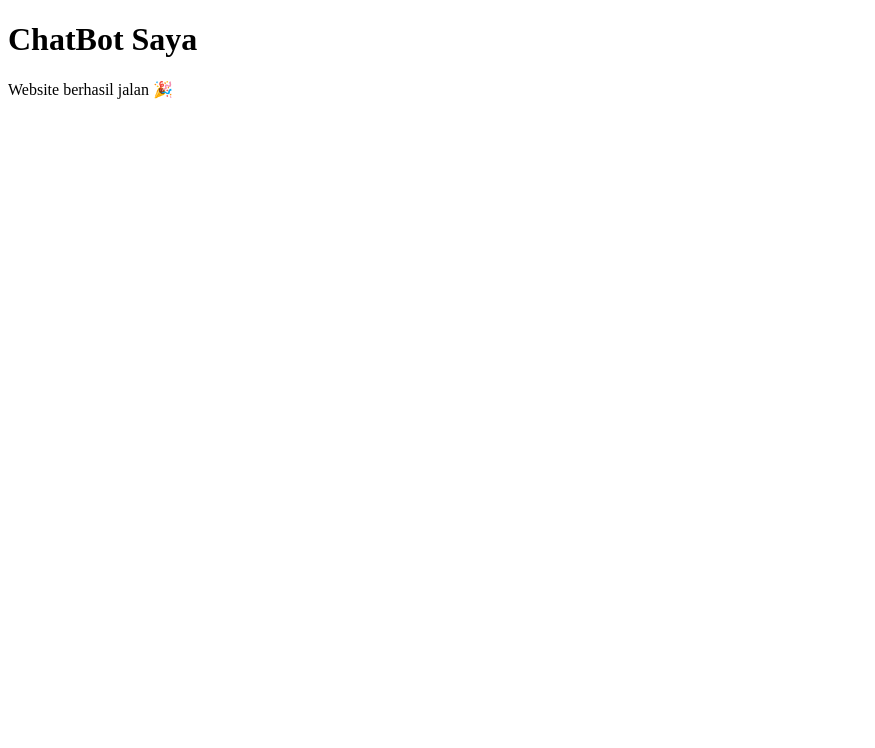
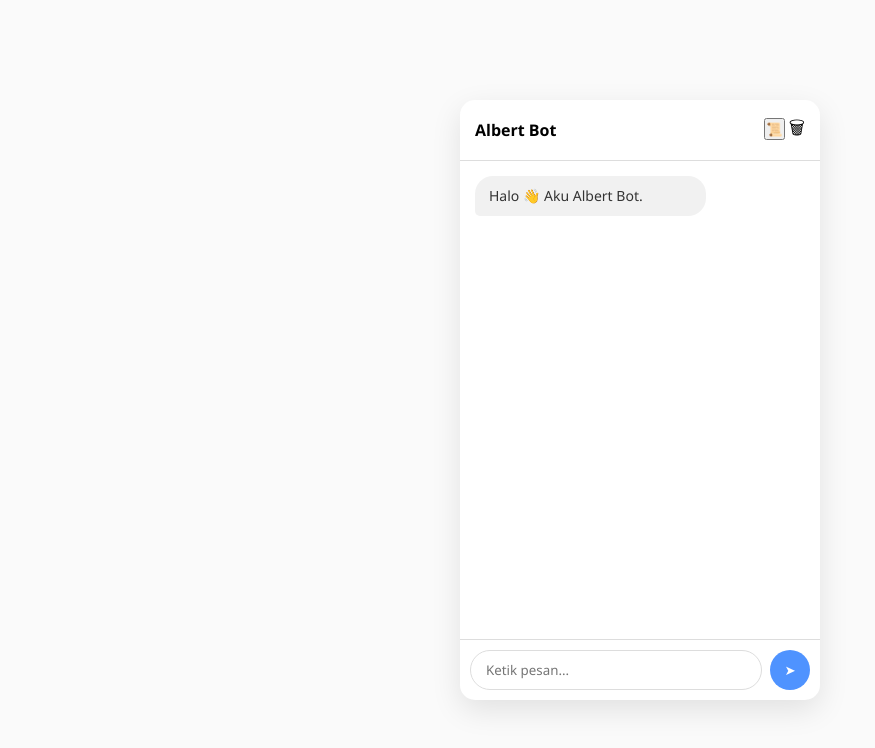
Before and after one commit to Mhafis99/website-ChatBot-CF, a plain HTML site: page index.html in a window 1280 px wide. Shown: the whole page, without its empty margins (0-875 px from the left). Drawn offline with Linux system fonts and the light colour scheme.

Commit message:
Revise index.html for Albert Bot interface

```diff
--- a/index.html
+++ b/index.html
@@ -1,11 +1,45 @@
 <!DOCTYPE html>
 <html lang="id">
 <head>
-  <meta charset="UTF-8">
-  <title>ChatBot Saya</title>
+    <meta charset="UTF-8">
+    <meta name="viewport" content="width=device-width, initial-scale=1.0">
+    <title>Albert Bot</title>
+
+    <!-- CSS -->
+    <link rel="stylesheet" href="style.css">
 </head>
+
 <body>
-  <h1>ChatBot Saya</h1>
-  <p>Website berhasil jalan 🎉</p>
+
+<div class="chat-container">
+    <div class="chat-header">
+    <span>Albert Bot</span>
+    <div>
+        <button id="historyBtn">📜</button>
+        <button id="clearChat">🗑</button>
+    </div>
+</div>
+
+    <div class="history-panel" id="historyPanel">
+    <h3>Riwayat Chat</h3>
+    <div id="historyList"></div>
+    <button onclick="closeHistory()">Tutup</button>
+</div>
+
+
+    <div class="chat-box" id="chatBox">
+        <div class="message bot">
+            Halo 👋 Aku Albert Bot.
+        </div>
+    </div>
+
+    <div class="chat-input">
+        <input type="text" id="userInput" placeholder="Ketik pesan..." />
+        <button id="sendBtn">➤</button>
+    </div>
+</div>
+
+<!-- JS -->
+<script src="script.js"></script>
 </body>
 </html>
```
